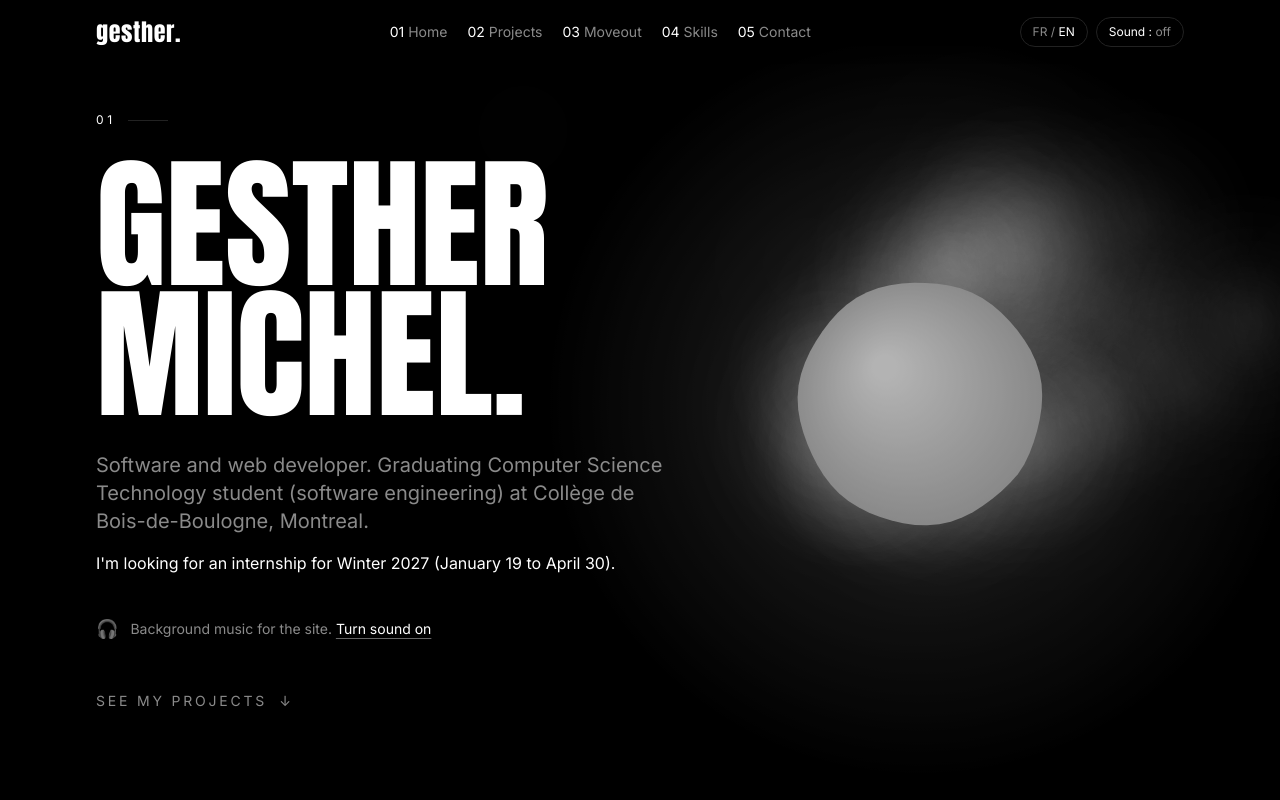
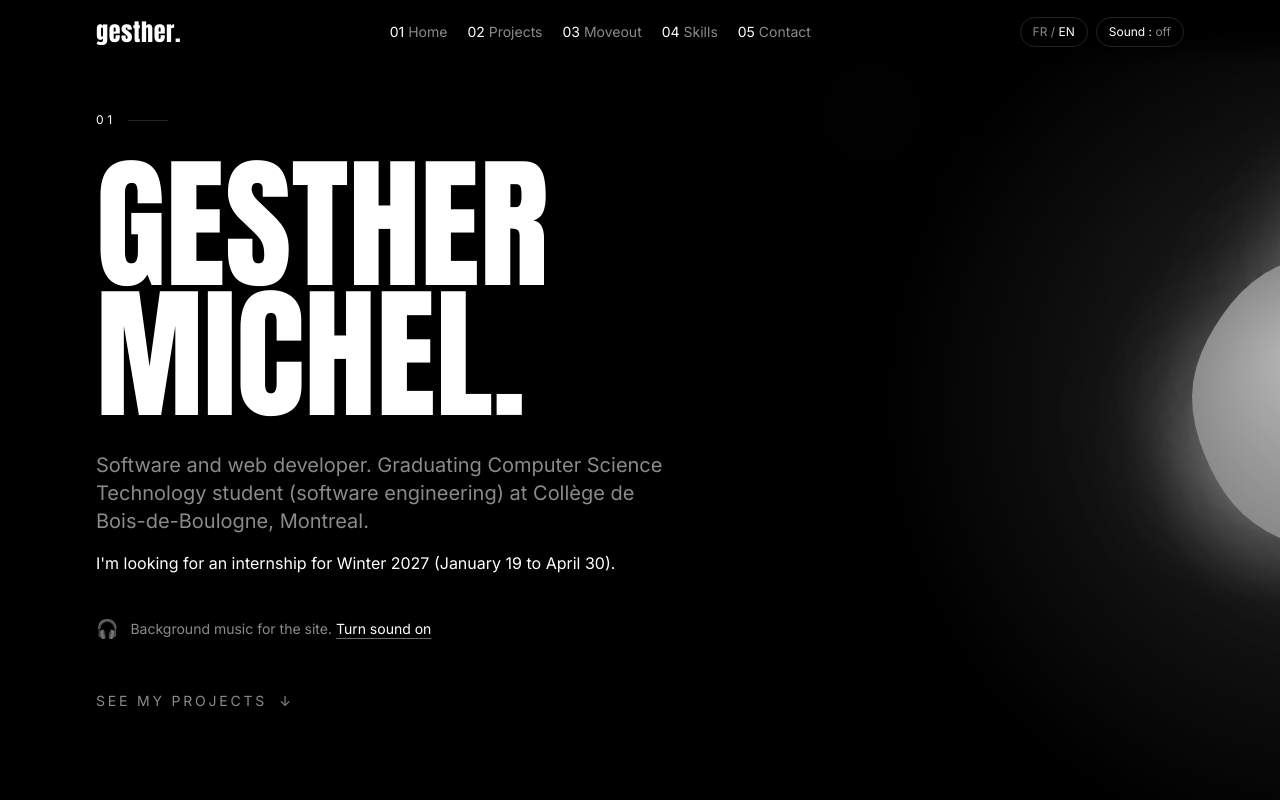
Before and after one commit to GestherMichel/portfolio, a React (Vite) app: page / in a window 1280 px wide. Shown: the top 800 px of the page. Built offline with nearby package versions, Linux system fonts and the light colour scheme.

Commit message:
Éloigne la boule animée du texte
La boule est ancrée au bord droit de l'écran et plus discrète sur les écrans moyens.

```diff
--- a/src/components/Visualizer.jsx
+++ b/src/components/Visualizer.jsx
@@ -105,14 +105,17 @@ export default function Visualizer() {
       breath += (music.bass - breath) * 0.15;
       energy += (music.level - energy) * 0.08;
 
-      // Position : la boule dérive doucement. Elle est décalée pour ne pas
-      // passer derrière le texte : à droite sur grand écran, dans le coin
-      // en haut à droite sur mobile.
+      // Position : la boule est ancrée au BORD DROIT de l'écran, en partie
+      // hors de l'écran, pour ne jamais passer derrière le texte (qui est
+      // aligné à gauche). Sur grand écran, elle est à mi-hauteur ; sur mobile,
+      // plus haut, dans le coin. Elle dérive doucement autour de ce point.
       const wide = width >= 768;
       const drift = reduced ? 0 : 1;
-      const cx = width * (wide ? 0.7 : 0.85) + Math.sin(t * 0.3) * width * 0.02 * drift;
+      const base = Math.min(width, height) * 0.16;
+      // Grand écran : le centre est HORS de l'écran (+0.35), on ne voit que
+      // le côté gauche de la boule, comme un croissant lumineux.
+      const cx = width + base * (wide ? 0.35 : -0.4) + Math.sin(t * 0.3) * base * 0.15 * drift;
       const cy = height * (wide ? 0.5 : 0.22) + Math.cos(t * 0.23) * height * 0.03 * drift;
-      const base = Math.min(width, height) * (wide ? 0.13 : 0.16);
       const radius = base * (1 + breath * 0.3);
 
       ctx.clearRect(0, 0, width, height);
@@ -215,7 +218,7 @@ export default function Visualizer() {
     <canvas
       ref={canvasRef}
       aria-hidden="true" // purement décoratif pour les lecteurs d'écran
-      className="pointer-events-none fixed inset-0 z-0 h-full w-full opacity-30 md:opacity-70"
+      className="pointer-events-none fixed inset-0 z-0 h-full w-full opacity-30 md:opacity-40 xl:opacity-70"
     />
   );
 }
```
